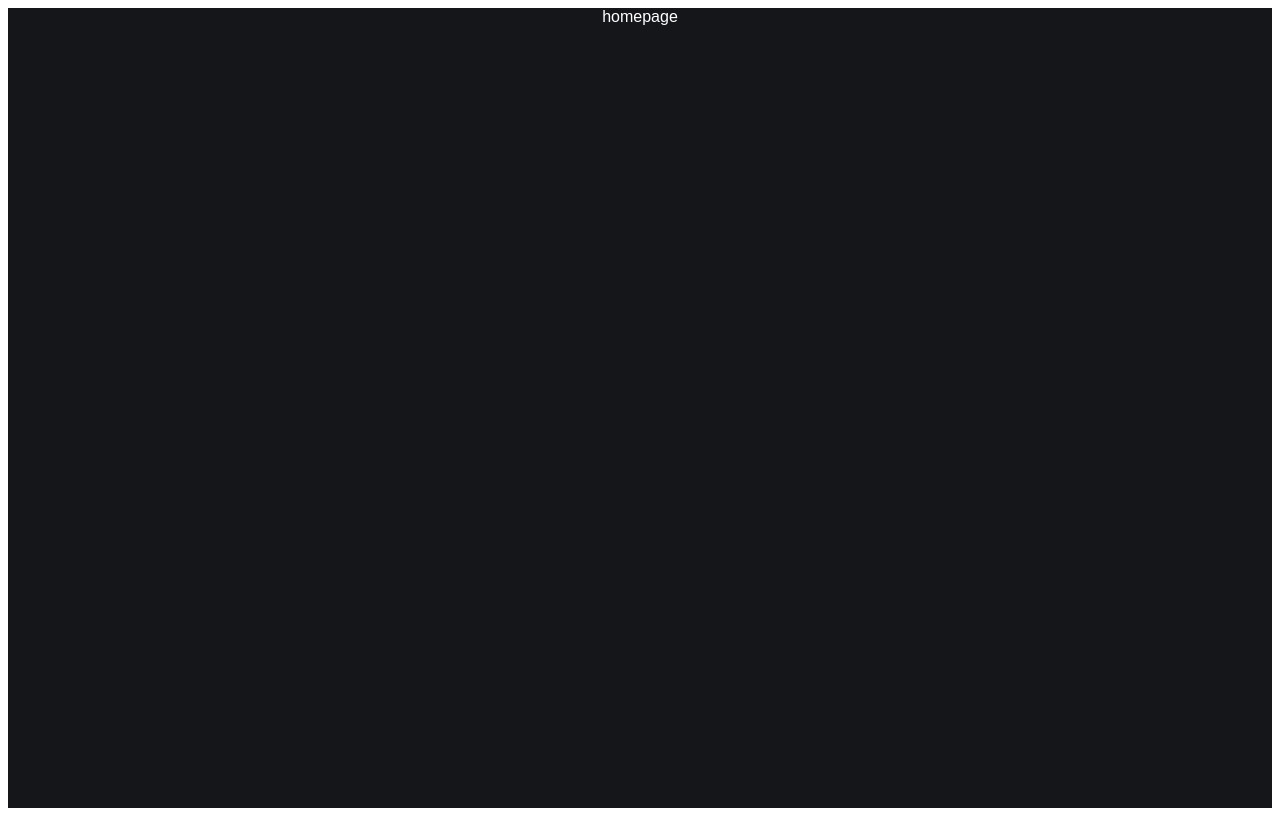
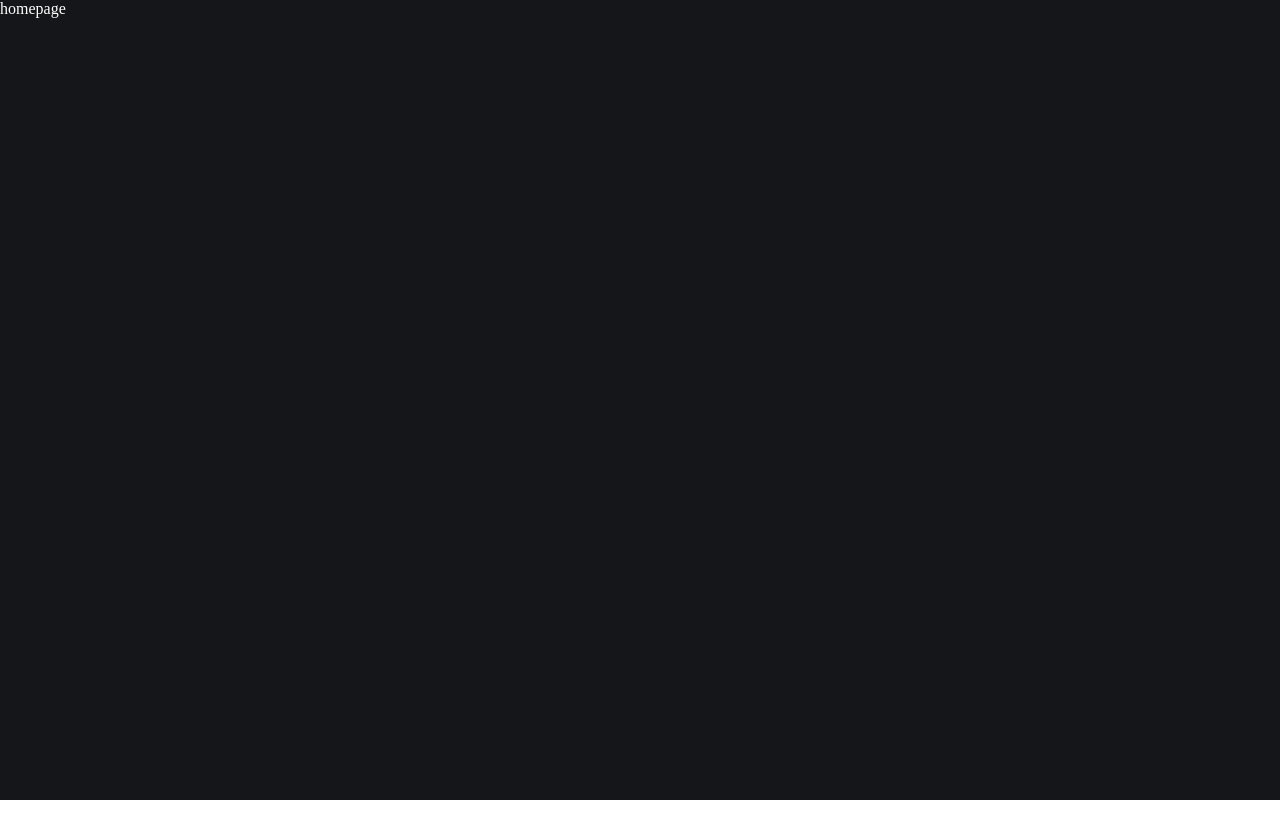
Before and after one commit to Shivendra437/CytpTracker, a React (Create React App) app: page / in a window 1280 px wide. Built offline with nearby package versions, Linux system fonts and the light colour scheme.

Commit message:
Update styles.css

```diff
--- a/src/styles.css
+++ b/src/styles.css
@@ -1,4 +1,12 @@
-.App {
-  font-family: sans-serif;
-  text-align: center;
+@import url("http://fonts.googleapis.com/css2?family=Montserrat:wght@300;400;800&display=swap");
+
+* {
+  margin: 0;
+  padding: 0;
+  box-sizing: border-box;
+  scroll-behavior: smooth;
 }
+a {
+  text-decoration: none;
+  color: gold;
+}
```
